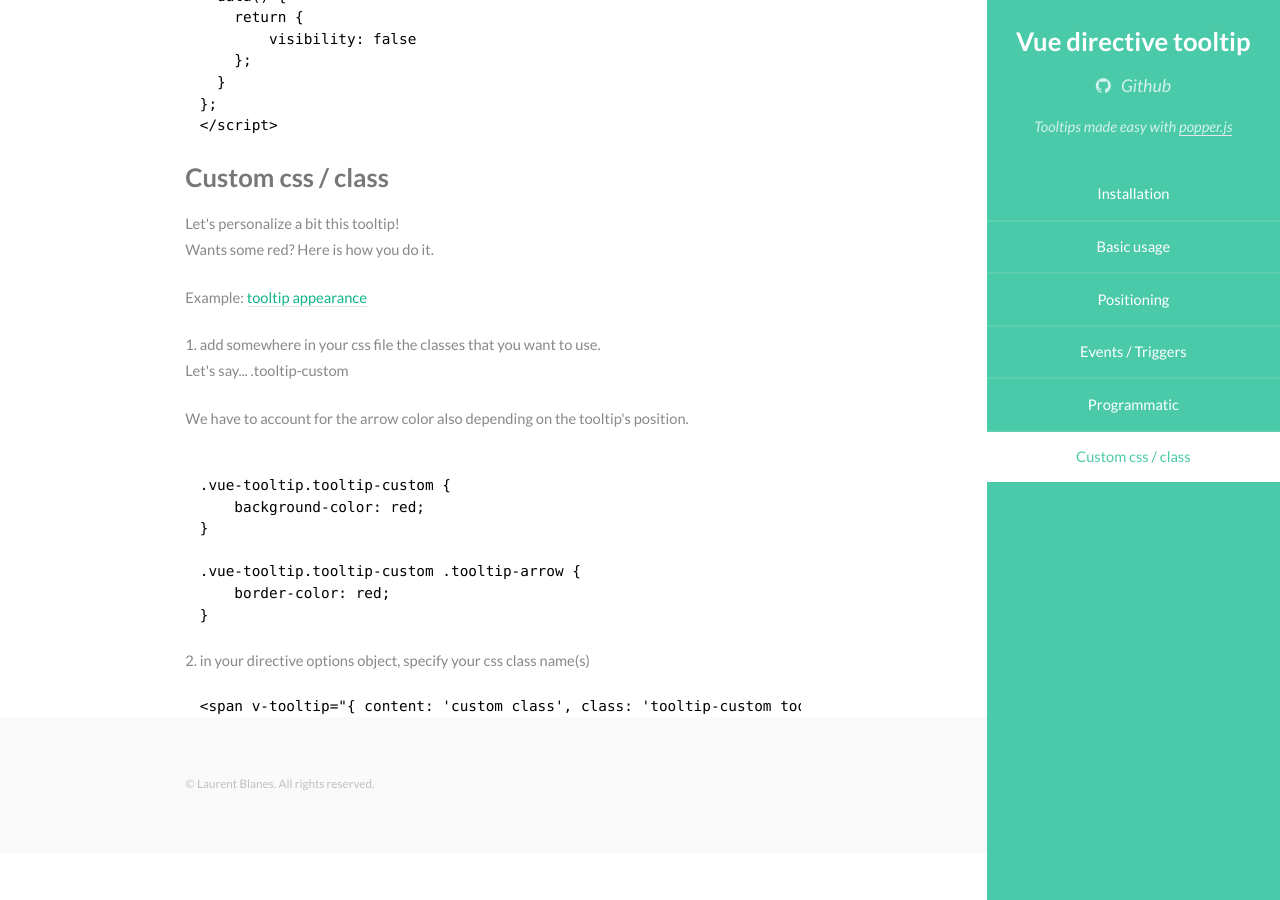
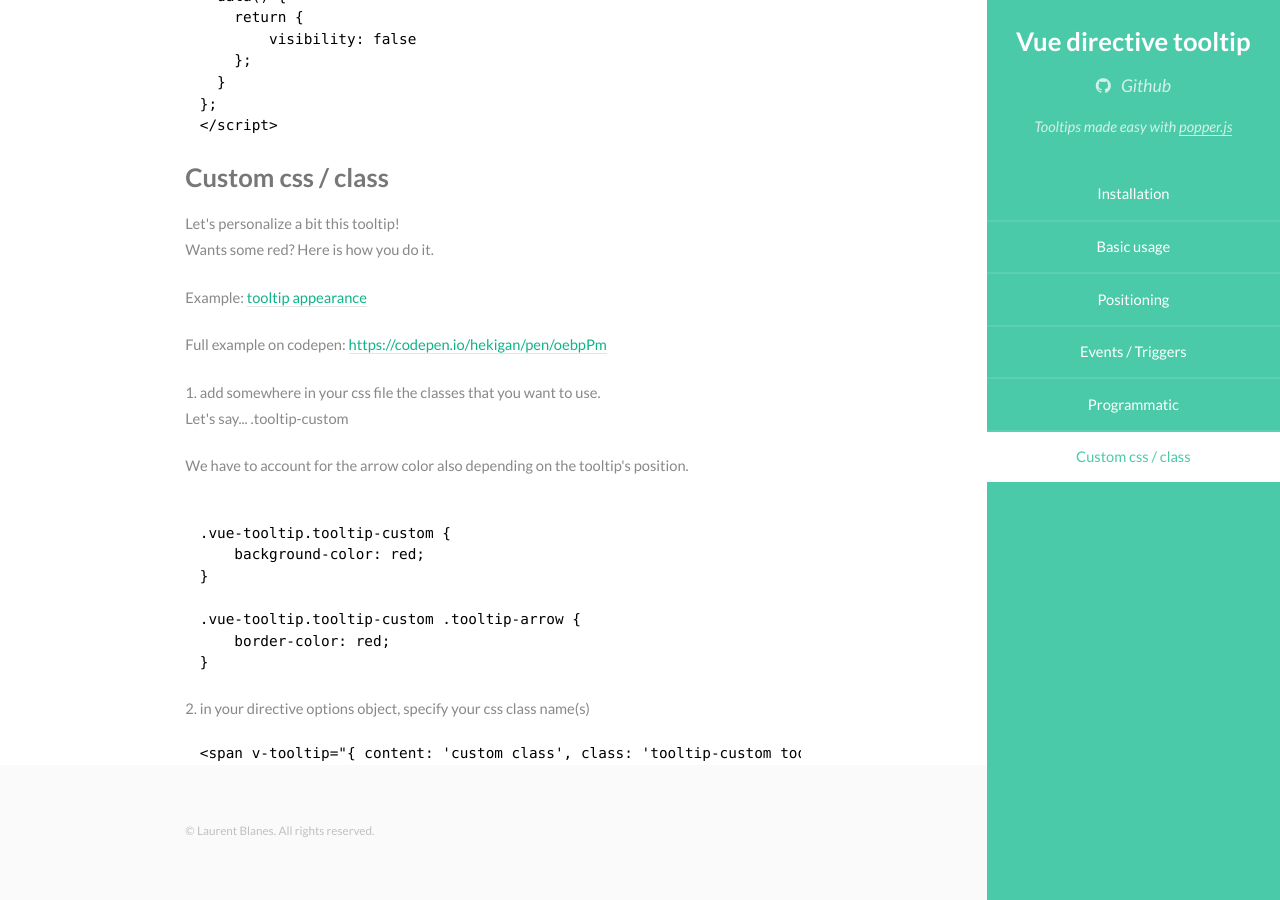
Before and after one commit to hekigan/vue-directive-tooltip, a Jekyll site: the page built from docs/index.html, in a window 1280 px wide and 900 px high, scrolled down 3021 px. Built offline with Jekyll 4.4.1, drawn with Linux system fonts in a browser that asks for light colours.

Commit message:
- added a codepen example for custom css classes

```diff
--- a/docs/index.html
+++ b/docs/index.html
@@ -225,6 +225,9 @@ export default {
                 Example: <a @click.prevent v-tooltip="{ content: 'custom class', class: 'tooltip-custom tooltip-other-custom' }">tooltip appearance</a>
             </p>
             <p>
+                Full example on codepen: <a href="https://codepen.io/hekigan/pen/oebpPm" target="_blank">https://codepen.io/hekigan/pen/oebpPm</a>
+            </p>
+            <p>
                 1. add somewhere in your css file the classes that you want to use. <br>
                 Let's say... <code>.tooltip-custom</code>
             </p>
```
Also changed, not shown: 2 other files.
